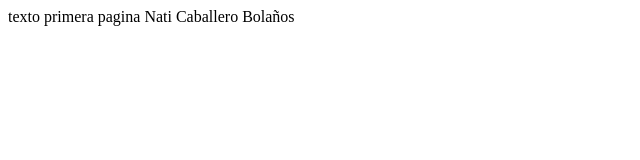
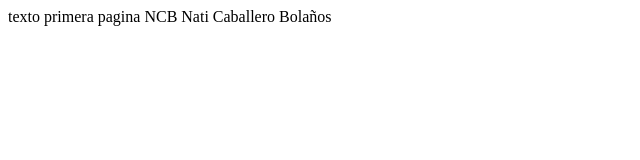
Before and after one commit to NCB49/NCB-Proyecto-GIT, a plain HTML site: page Index.html in a window 1280 px wide. Shown: the full height of the page, 0-640 px from the left. Drawn offline with Linux system fonts and the light colour scheme.

Commit message:
N_C_B_Cuarta_version.ondex.html

```diff
--- a/Index.html
+++ b/Index.html
@@ -11,4 +11,4 @@
 
 </body>
 </html>
-Nati Caballero Bolaños
+NCB Nati Caballero Bolaños
```
